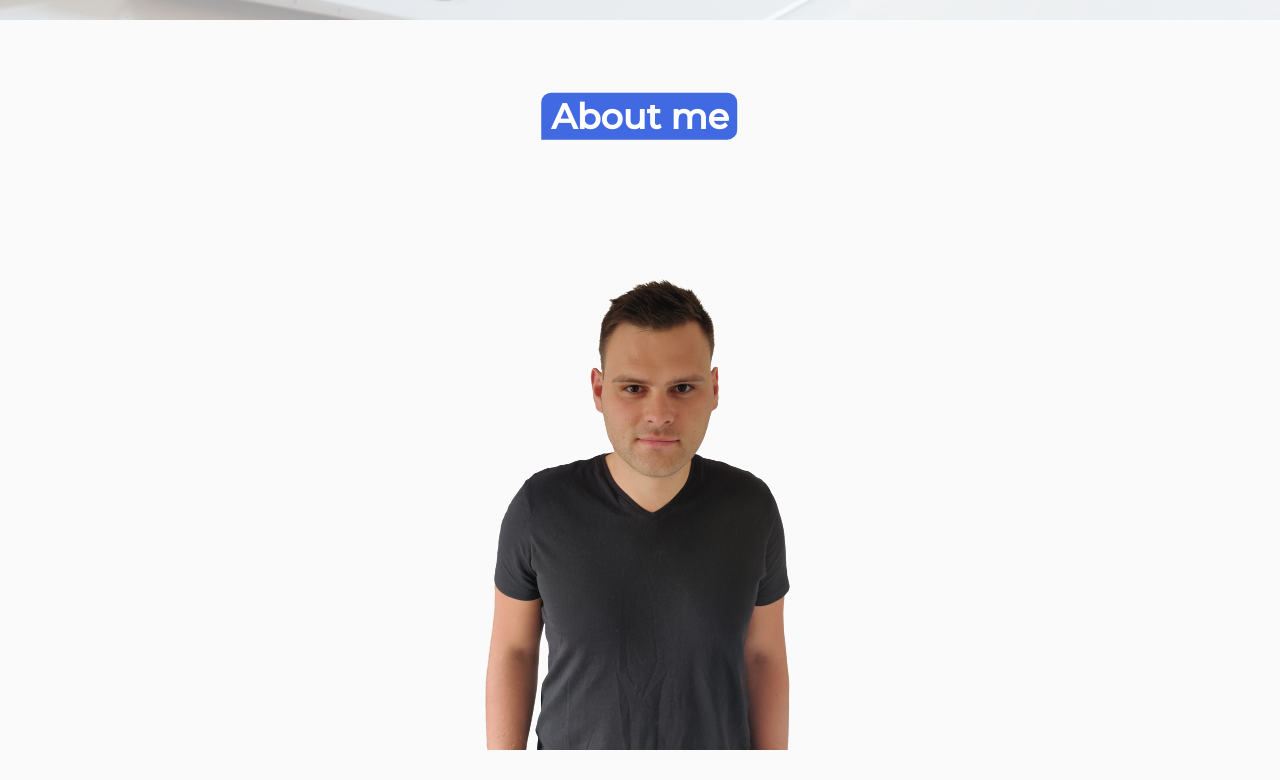
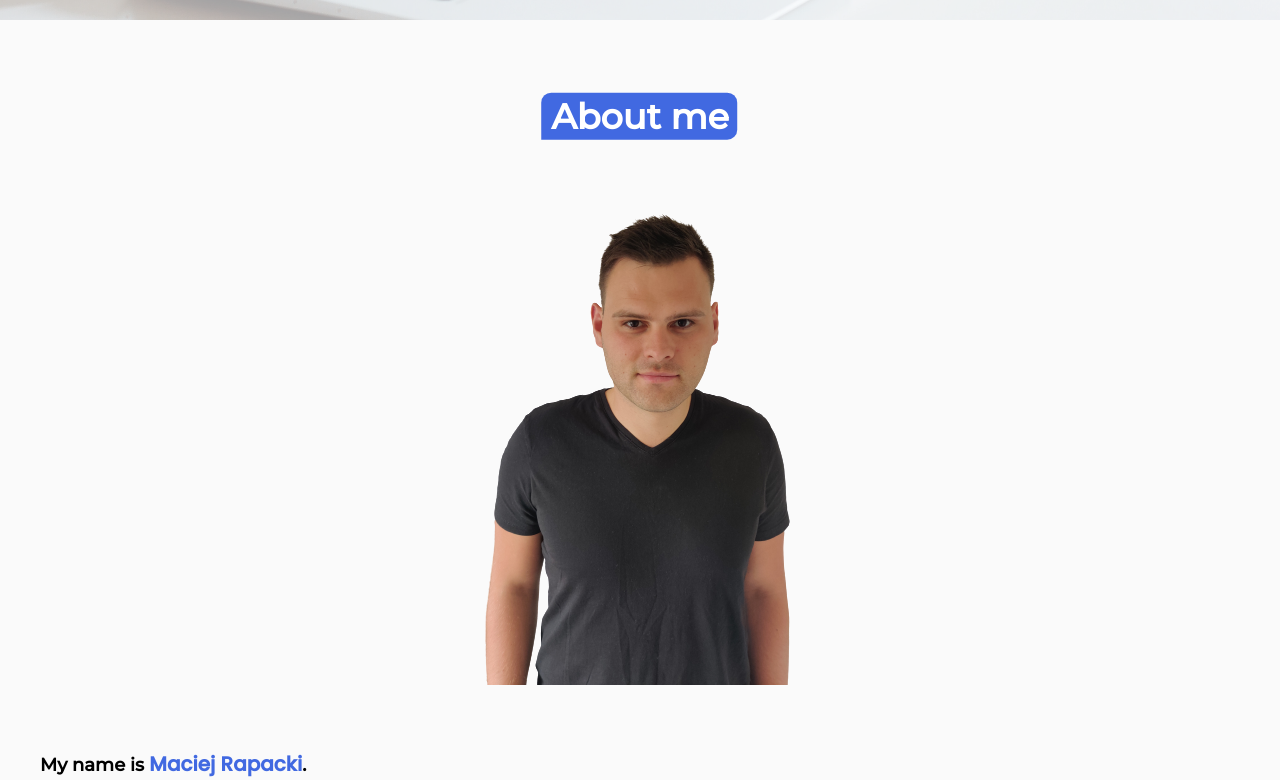
Before and after one commit to MacRapacki/Portfolio, a React (Create React App) app: page / in a window 1280 px wide. Shown: the part 780-1560 px from the top of the page. Built offline with nearby package versions, Linux system fonts and the light colour scheme.

Commit message:
improve style in about section

```diff
--- a/src/style/_about.scss
+++ b/src/style/_about.scss
@@ -3,12 +3,19 @@
   flex-direction: column;
   align-items: center;
   justify-content: center;
+
   &_image {
     max-width: 600px;
     img {
       width: 100%;
+      transform: translateY(-30px);
     }
   }
+
+  h2 {
+    margin: 35px 0 0 0;
+  }
+
   &_text_container {
     max-width: $text-width;
     margin-top: 30px;
--- a/src/style/index.css
+++ b/src/style/index.css
@@ -466,6 +466,12 @@ header .header_text-container .header_social ul li a i {
 
 .about_image img {
   width: 100%;
+  -webkit-transform: translateY(-30px);
+          transform: translateY(-30px);
+}
+
+.about h2 {
+  margin: 35px 0 0 0;
 }
 
 .about_text_container {
```
Also changed, not shown: 1 other file (tests, documents, lock files or other folders).
